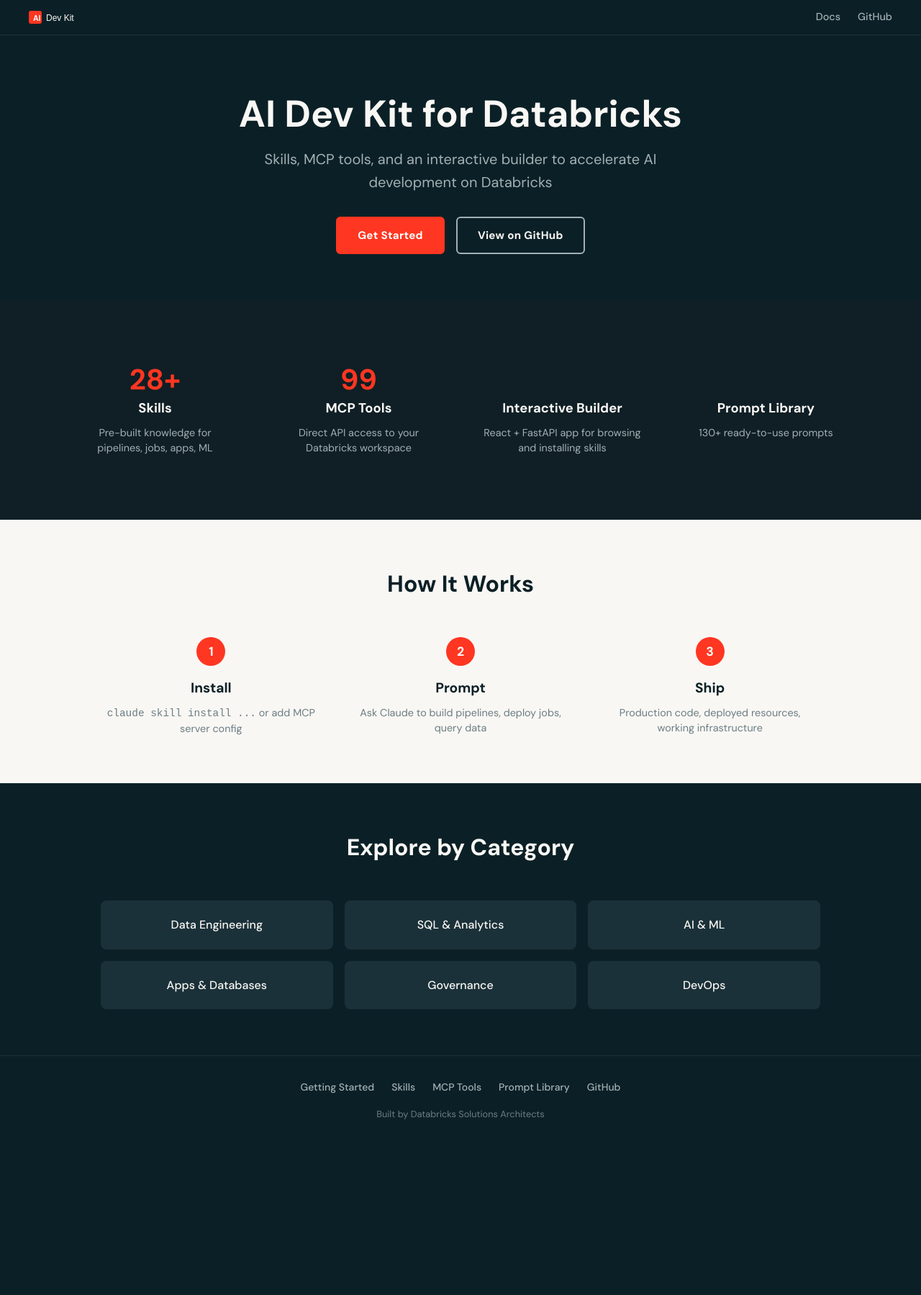
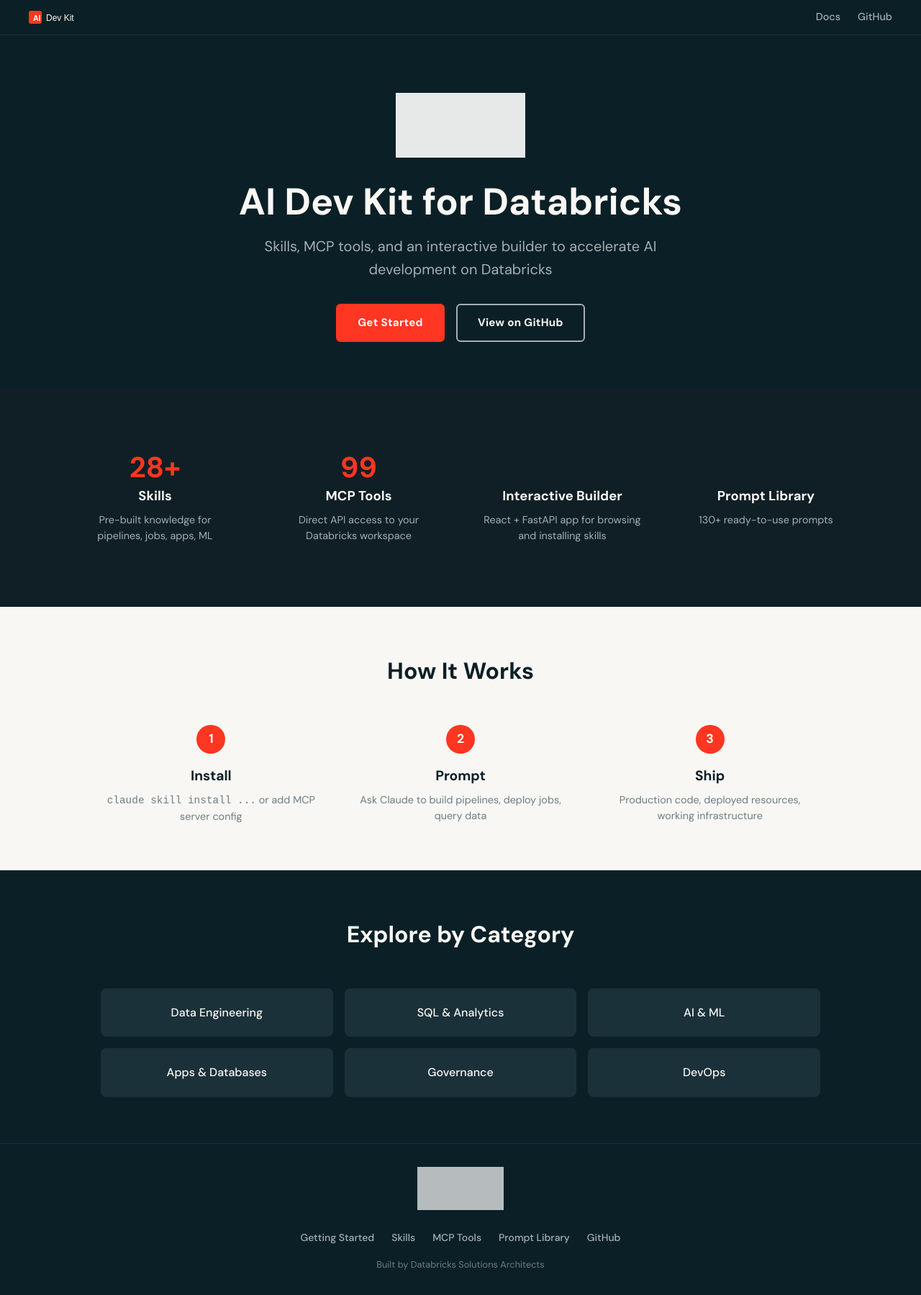
Before and after one commit to robkisk/aidevkit.github.io, an Astro site: page / in a window 1280 px wide. Shown: the whole page at 72% size. Before the commit the page ends 1590 px from the top, so only its background shows below. Built offline with nearby package versions, Linux system fonts and the light colour scheme; Astro itself is replaced by a stand-in of ours; grey boxes are pictures that could not be loaded.

Commit message:
feat: add Databricks logo to hero, footer, and Starlight header
- Landing hero: Databricks logo above headline, inverted to white
- Landing footer: Databricks logo above nav links
- Starlight header: Databricks logo replaces placeholder SVG, with
  CSS inversion for dark mode

Co-authored-by: Isaac

```diff
--- a/astro.config.mjs
+++ b/astro.config.mjs
@@ -10,8 +10,7 @@ export default defineConfig({
 		starlight({
 			title: 'AI Dev Kit',
 			logo: {
-				light: './src/assets/logo-light.svg',
-				dark: './src/assets/logo-dark.svg',
+				src: './src/assets/Databricks_Logo.png',
 			},
 			components: {
 				Hero: './src/components/Hero.astro',
--- a/src/components/LandingFooter.astro
+++ b/src/components/LandingFooter.astro
@@ -1,10 +1,16 @@
 ---
+import { Image } from 'astro:assets';
+import databricksLogo from '../assets/Databricks_Logo.png';
+
 const rawBase = import.meta.env.BASE_URL;
 const base = rawBase.endsWith('/') ? rawBase : `${rawBase}/`;
 ---
 
 <footer class="landing-footer">
   <div class="footer-inner">
+    <div class="footer-brand">
+      <Image src={databricksLogo} alt="Databricks" width={120} height={60} />
+    </div>
     <nav class="footer-links">
       <a href={`${base}getting-started/`}>Getting Started</a>
       <a href={`${base}skills/`}>Skills</a>
@@ -49,6 +55,15 @@ const base = rawBase.endsWith('/') ? rawBase : `${rawBase}/`;
     color: #F9F7F4;
   }
 
+  .footer-brand {
+    margin-bottom: 1.25rem;
+  }
+
+  .footer-brand img {
+    filter: brightness(0) invert(1);
+    opacity: 0.7;
+  }
+
   .built-by {
     color: #6B7D83;
     font-size: 0.8rem;
--- a/src/pages/index.astro
+++ b/src/pages/index.astro
@@ -1,6 +1,8 @@
 ---
 import LandingHeader from '../components/LandingHeader.astro';
 import LandingFooter from '../components/LandingFooter.astro';
+import { Image } from 'astro:assets';
+import databricksLogo from '../assets/Databricks_Logo.png';
 
 const rawBase = import.meta.env.BASE_URL;
 const base = rawBase.endsWith('/') ? rawBase : `${rawBase}/`;
@@ -115,6 +117,15 @@ const categories = [
       .hero-inner {
         max-width: 800px;
         margin: 0 auto;
+      }
+
+      .hero-logo {
+        margin-bottom: 1.5rem;
+      }
+
+      .hero-logo img {
+        filter: brightness(0) invert(1);
+        opacity: 0.9;
       }
 
       .hero h1 {
@@ -365,6 +376,9 @@ const categories = [
 
     <section class="hero" data-pagefind-ignore>
       <div class="hero-inner">
+        <div class="hero-logo">
+          <Image src={databricksLogo} alt="Databricks" width={180} height={90} />
+        </div>
         <h1>AI Dev Kit for Databricks</h1>
         <p class="subtitle">Skills, MCP tools, and an interactive builder to accelerate AI development on Databricks</p>
         <div class="hero-ctas">
--- a/src/styles/databricks.css
+++ b/src/styles/databricks.css
@@ -69,6 +69,12 @@
   --sl-color-black: #FFFFFF;
 }
 
+/* === Starlight Header Logo (invert for dark mode) === */
+
+[data-theme='dark'] .site-title img {
+  filter: brightness(0) invert(1);
+}
+
 /* === Typography === */
 
 h1, h2, h3, h4, h5, h6 {
```
